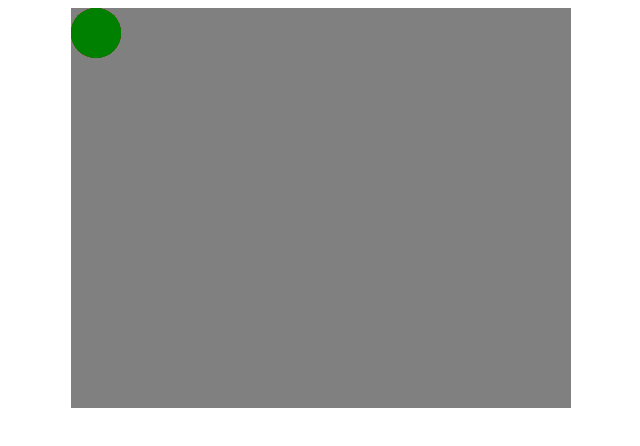
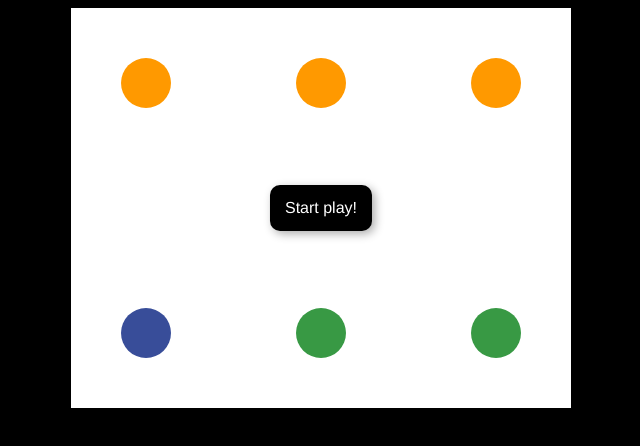
Before and after one commit to daniel-nelmes-love/thePlays, a plain HTML site: page index.html in a window 1280 px wide. Shown: the whole page, without its empty margins (319-959 px from the left). Drawn offline with Linux system fonts and the light colour scheme.

Commit message:
1st animation
Created player movements

```diff
--- a/touch.css
+++ b/touch.css
@@ -1,4 +1,7 @@
 /* Base styles */
+body {
+	background-color: #000;
+}
 .player {
 	position: absolute;
 	height: 50px;
@@ -6,45 +9,70 @@
 	border-radius: 50px;
 }
 .defence {
-	background-color: red;
+	background-color: #FF9900;
 }
 .offence {
-	background-color: green;
+	background-color: #389944;
+}
+.ballCarrier {
+	background-color: #384D99;
 }
 .container {
 	width: 500px;
 	height: 400px;
 	margin: auto;
-	background-color: grey;
+	background-color: #FFF;
+	position: relative;
 }
-.container > div {
-	width: 100$;
-	height: 100%;
+.startButton {
+	padding: 15px;
+	line-height: 1;
+	border-radius: 10px;
+	background-color: #000;
+	color: #FFF;
+	position: absolute;
+	font-family: helvetica;
+	width: initial;
+	position: absolute;
+	top: 50%;
+	left: 50%;
+	transform: translate(-50%, -50%);
+	cursor: pointer;
+	box-shadow: 3px 3px 10px #ADADAD;
+}
+.startButton:hover {
+	opacity: 0.7;
 }
 /* End of base styles */
 
 /* Scoring play styles*/
 #defence1 {
-
+	top: 50px;
+	left: 50px;
 }
 
 #defence2 {
-
+	top: 50px;
+	left: 225px;
 }
 
 #defence3 {
-
+	top: 50px;
+	left: 400px;
 }
 
 #offence1 {
-
+	top: 300px;
+	left: 50px;
 }
 
 #offence2 {
-
+	top: 300px;
+	left: 225px;
 }
 
 #offence3 {
-
+	top: 300px;
+	left: 400px;
 }
 /* End of scroing play styles */
--- a/touch.js
+++ b/touch.js
@@ -1,6 +1,9 @@
 $(document).ready(function() {
+	initialDelay = 50
 	$('body').append('<div class="container"></div>')
+
 	scoringPlay()
+
 })
 
 function scoringPlay() {
@@ -8,6 +11,31 @@ function scoringPlay() {
 	$('.container').append('<div id="scoringPlay"></div>')
 	createPlayers('defence', 3)
 	createPlayers('offence', 3)
+
+	$('#offence1').addClass('ballCarrier')
+
+	$('#scoringPlay').append('<div id="startScoringPlay" class="startButton">Start play!</div>')
+	$('#startScoringPlay').on('click', function() {
+		$(this).remove()
+		setTimeout(function() {
+			var playSpeed = 600
+			setTimeout(function() {
+				$('#offence1').animate({'top': 250, 'left': 50}, playSpeed/2)
+			}, initialDelay)
+
+			setTimeout(function() {
+				$('#offence1').animate({'top': 175, 'left': 150}, playSpeed)
+				$('#offence2').animate({'top': 100, 'left': 325}, playSpeed)
+				$('#offence3').animate({'top': 150, 'left': 325}, playSpeed)
+				$('#defence2').animate({'top': 78, 'left': 280}, playSpeed)
+				$('#defence3').animate({'top': 78, 'left': 370}, playSpeed)
+			}, playSpeed/2)
+
+			setTimeout(function() {
+				$('#offence1').animate({'top': 0, 'left': 175 }, playSpeed)
+			}, playSpeed*1.5)
+		}, initialDelay)
+	})
 }
 
 function createPlayers(type, players) {
```
